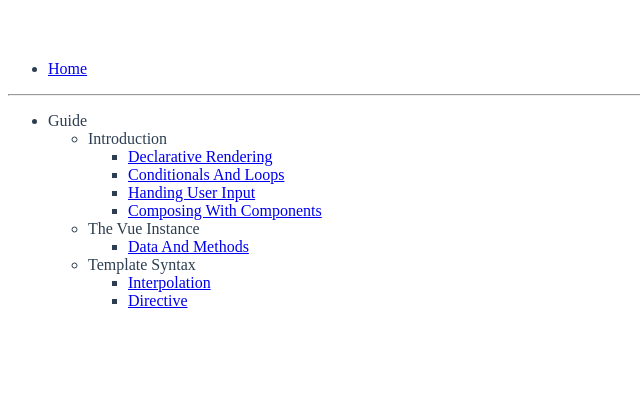
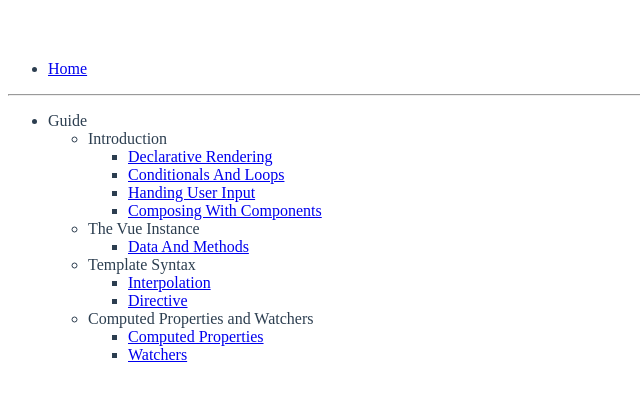
Before and after one commit to luotaoyeah/learning-vue, a Vue app: page /guide/template-syntax/interpolation in a window 1280 px wide. Shown: the top 398 px of the page, without its empty margins (0-640 px from the left). Built offline with nearby package versions, Linux system fonts and the light colour scheme.

Commit message:
computed properties: basic

```diff
--- a/src/components/home.vue
+++ b/src/components/home.vue
@@ -37,6 +37,16 @@
               </li>
             </ul>
           </li>
+          <li>Computed Properties and Watchers
+            <ul>
+              <li>
+                <router-link :to="{name: 'guide-computed-properties'}">Computed Properties</router-link>
+              </li>
+              <li>
+                <router-link :to="{name: 'guide-watchers'}">Watchers</router-link>
+              </li>
+            </ul>
+          </li>
         </ul>
       </li>
     </ul>
--- /dev/null
+++ b/src/doc/guide/computed-properties-and-watchers/computed-properties/computed-properties-basic.vue
@@ -0,0 +1,34 @@
+<template>
+  <div>
+    <h1>2. Basic Example</h1>
+    <p>Message: {{message}}</p>
+    <p>Reversed message using computed properties: {{reversedMessage}}</p>
+    <p>
+      <small>
+        <i>
+          计算属性类似 data 对象上定义的属性，同时提供了一个取值函数（getter function）；
+          在取值函数中，可以依赖其他属性的值；当依赖的属性值改变时，计算属性的值也会跟着改变；
+        </i>
+      </small>
+    </p>
+  </div>
+</template>
+<script>
+export default {
+  data() {
+    return {
+      message: "hello world"
+    };
+  },
+  computed: {
+    reversedMessage() {
+      return this.message
+        .split("")
+        .reverse()
+        .join("");
+    }
+  }
+};
+</script>
+<style scoped>
+</style>
--- /dev/null
+++ b/src/doc/guide/computed-properties-and-watchers/computed-properties/index.vue
@@ -0,0 +1,26 @@
+<template>
+  <div
+    style="padding: 10px;"
+  >
+    <h1>1. Computed Properties</h1>
+    <p>
+      <small>
+        <i>
+          模板内的表达式一般只用来进行简单的操作；当逻辑太复杂的时候就需要使用 computed properties；
+        </i>
+      </small>
+    </p>
+    <ComputedPropertiesBasic></ComputedPropertiesBasic>
+  </div>
+</template>
+<script>
+import ComputedPropertiesBasic from "./computed-properties-basic";
+
+export default {
+  components: {
+    ComputedPropertiesBasic
+  }
+};
+</script>
+<style scoped>
+</style>
--- a/src/main.js
+++ b/src/main.js
@@ -1,7 +1,7 @@
 // The Vue build version to load with the `import` command
 // (runtime-only or standalone) has been set in webpack.base.conf with an alias.
 import Vue from "vue";
-import App from "./App";
+import App from "./app";
 import router from "./router";
 
 Vue.config.productionTip = false;
--- a/src/router/index.js
+++ b/src/router/index.js
@@ -62,6 +62,24 @@ export default new Router({
       component(resolve) {
         require(["../doc/guide/template-syntax/directive/index"], resolve);
       }
+    },
+    {
+      path: "/guide/computed-properties",
+      name: "guide-computed-properties",
+      component(resolve) {
+        require([
+          "../doc/guide/computed-properties-and-watchers/computed-properties/index"
+        ], resolve);
+      }
+    },
+    {
+      path: "/guide/watchers",
+      name: "guide-watchers",
+      component(resolve) {
+        require([
+          "../doc/guide/computed-properties-and-watchers/watchers/index"
+        ], resolve);
+      }
     }
   ]
 });
```
Also changed, not shown: src/app.vue (renamed from src/App.vue).
